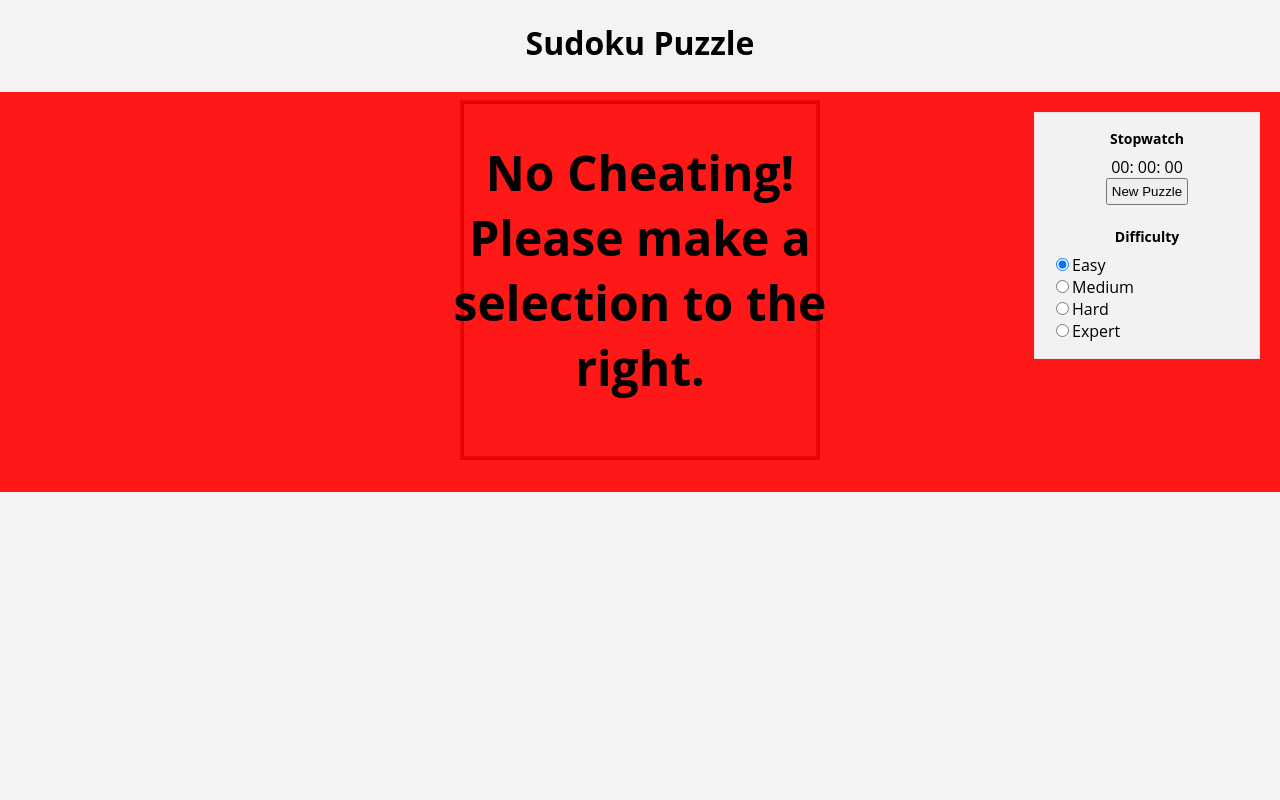
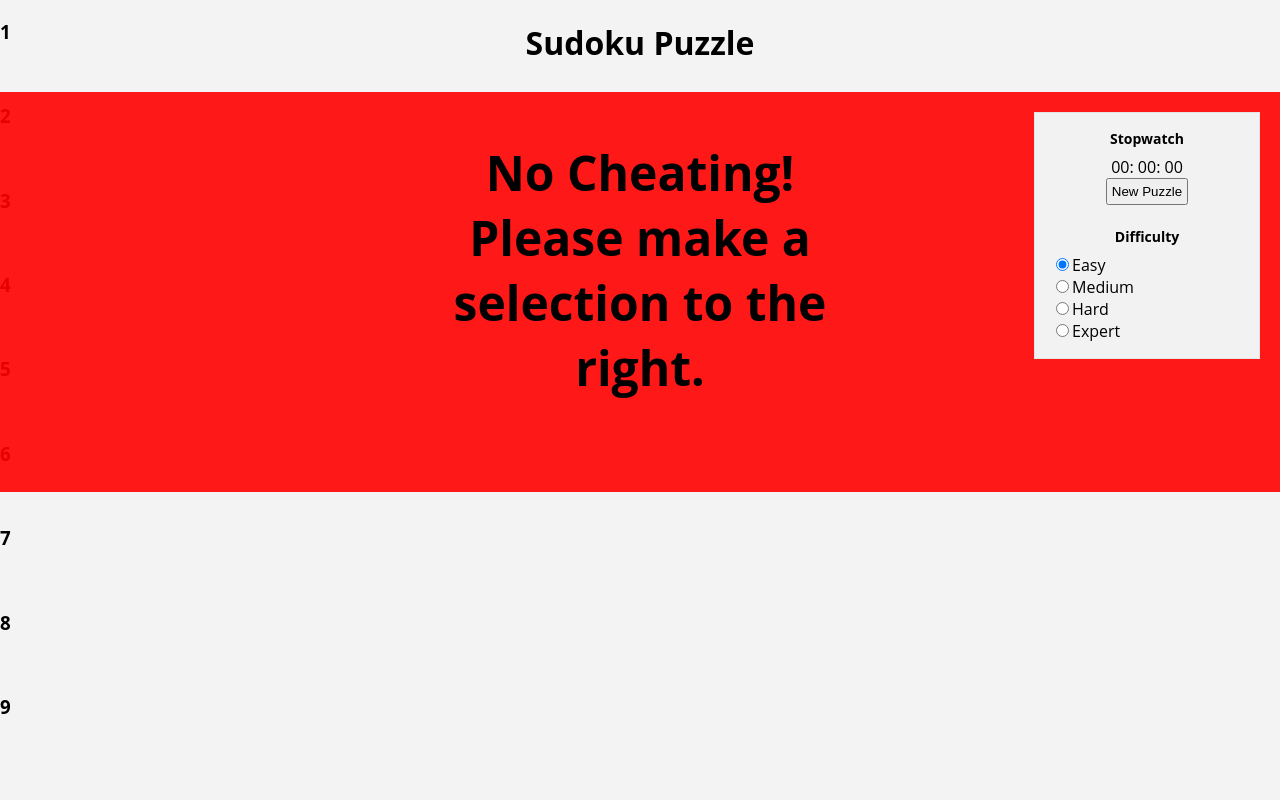
Before and after one commit to derk-the-jerk/Sudoku, a website: page public_html/index.html in a window 1280 px wide. Shown: the top 800 px of the page. Drawn offline with nearby package versions, Linux system fonts and the light colour scheme.

Commit message:
Sidebar
Does not show the total number of values yet, WIP

```diff
--- a/public_html/index.html
+++ b/public_html/index.html
@@ -8,7 +8,9 @@ and open the template in the editor.
     <head>
         <title>Sudoku</title>
         <meta charset="UTF-8">
-   <!--     <link href="https://fonts.googleapis.com/css?family=Open+Sans" rel="stylesheet">   -->
+   <!--     <link href="https://fonts.googleapis.com/css?family=Open+Sans"
+
+rel="stylesheet">   -->
         <link href="css/main.css" type="text/css" rel="stylesheet">
         <link rel="icon" href="images/icon.png">
         <script src="jquery-3.1.1.js"></script>
@@ -29,6 +31,17 @@ and open the template in the editor.
         <header>
             <h1>Sudoku Puzzle</h1>
         </header>
+        <div id = "sidebar">
+          <div><h3>1</h3></div><br />
+          <div><h3>2</h3></div><br />
+          <div><h3>3</h3></div><br />
+          <div><h3>4</h3></div><br />
+          <div><h3>5</h3></div><br />
+          <div><h3>6</h3></div><br />
+          <div><h3>7</h3></div><br />
+          <div><h3>8</h3></div><br />
+          <div><h3>9</h3></div><br />
+        </div>
         <nav>
             <h2>Stopwatch</h2>
             <div id="timer">
```
